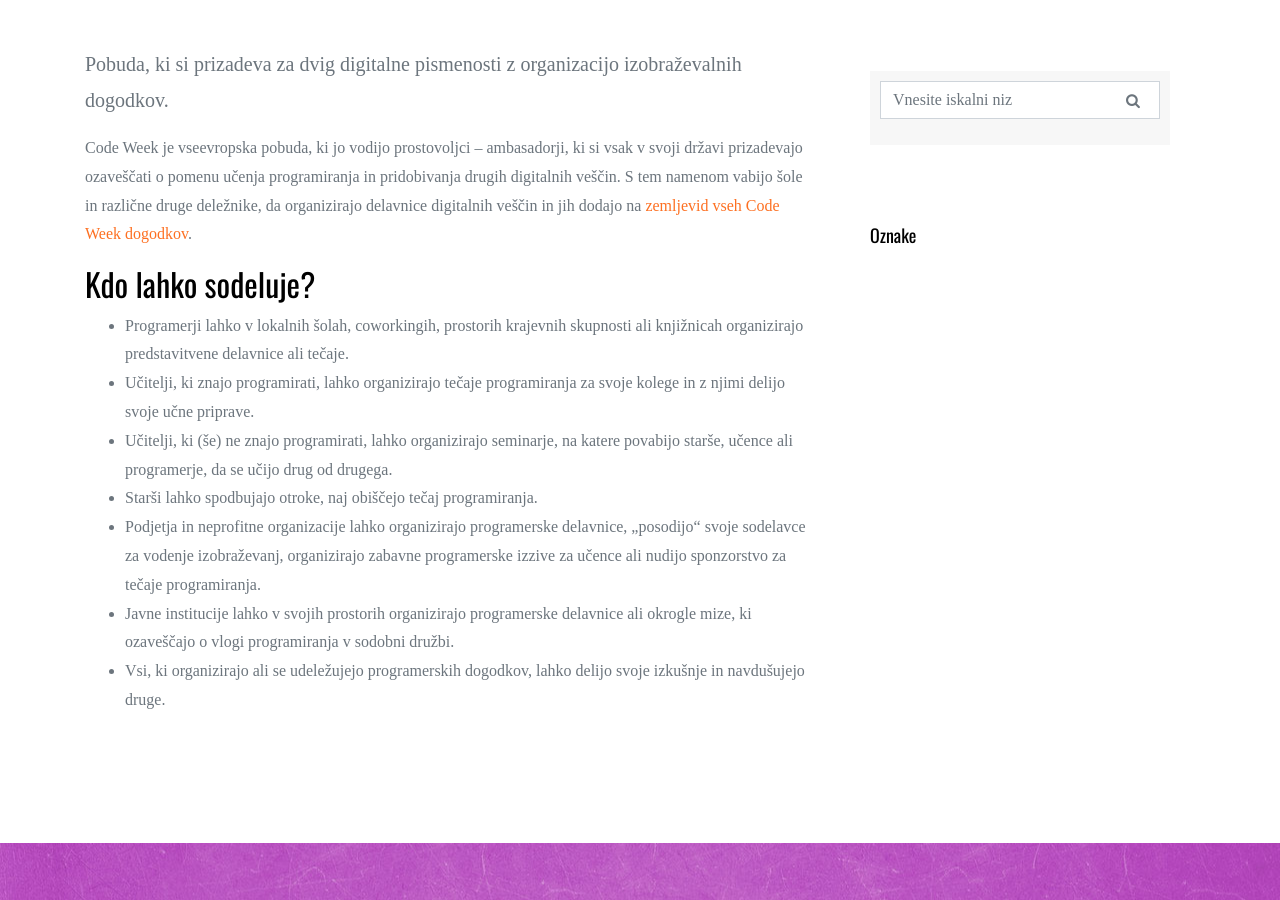
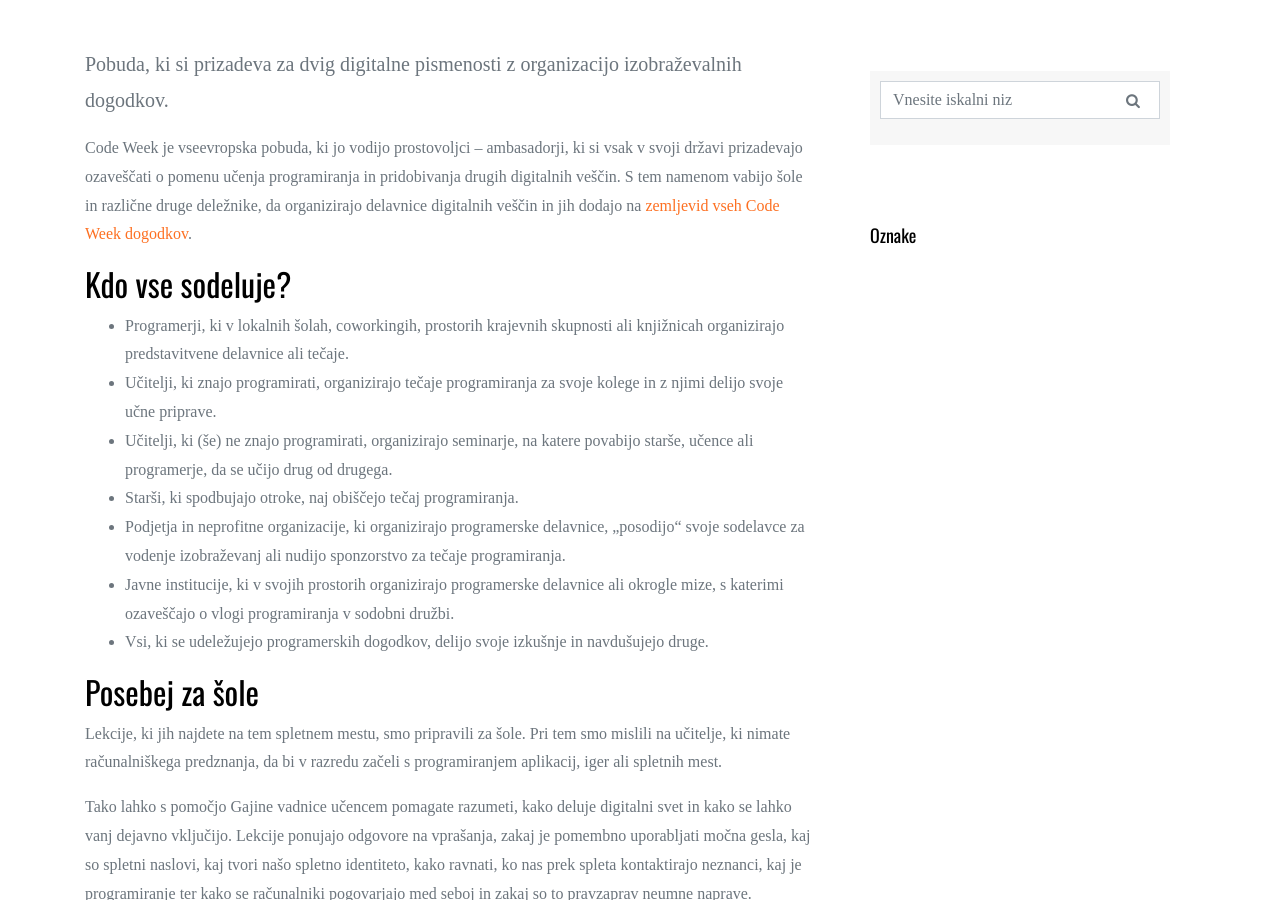
Before and after one commit to codeweeksi/gajin-svet, a Jekyll site: the page built from _featured/featured-article4.md, in a window 1280 px wide and 900 px high, scrolled down 616 px. Built offline with Jekyll 4.4.1, drawn with Linux system fonts in a browser that asks for light colours; some web fonts are replaced; comment, search, counter and statistics services are not loaded.

Commit message:
edited text

```diff
--- a/_featured/featured-article4.md
+++ b/_featured/featured-article4.md
@@ -10,11 +10,16 @@ excerpt: Pobuda, ki si prizadeva za dvig digitalne pismenosti z organizacijo izo
 
 Code Week je vseevropska pobuda, ki jo vodijo prostovoljci – ambasadorji, ki si vsak v svoji državi prizadevajo ozaveščati o pomenu učenja programiranja in pridobivanja drugih digitalnih veščin. S tem namenom vabijo šole in različne druge deležnike, da organizirajo delavnice digitalnih veščin in jih dodajo na <a href="http://events.codeweek.eu/" target="blank">zemljevid vseh Code Week dogodkov</a>.
 
-## Kdo lahko sodeluje?
-* Programerji lahko v lokalnih šolah, coworkingih, prostorih krajevnih skupnosti ali knjižnicah organizirajo predstavitvene delavnice ali tečaje.
-* Učitelji, ki znajo programirati, lahko organizirajo tečaje programiranja za svoje kolege in z njimi delijo svoje učne priprave.
-* Učitelji, ki (še) ne znajo programirati, lahko organizirajo seminarje, na katere povabijo starše, učence ali programerje, da se učijo drug od drugega.
-* Starši lahko spodbujajo otroke, naj obiščejo tečaj programiranja.
-* Podjetja in neprofitne organizacije lahko organizirajo programerske delavnice, „posodijo“ svoje sodelavce za vodenje izobraževanj, organizirajo zabavne programerske izzive za učence ali nudijo sponzorstvo za tečaje programiranja.
-* Javne institucije lahko v svojih prostorih organizirajo programerske delavnice ali okrogle mize, ki ozaveščajo o vlogi programiranja v sodobni družbi.
-* Vsi, ki organizirajo ali se udeležujejo programerskih dogodkov, lahko delijo svoje izkušnje in navdušujejo druge.
+## Kdo vse sodeluje?
+* Programerji, ki v lokalnih šolah, coworkingih, prostorih krajevnih skupnosti ali knjižnicah organizirajo predstavitvene delavnice ali tečaje.
+* Učitelji, ki znajo programirati, organizirajo tečaje programiranja za svoje kolege in z njimi delijo svoje učne priprave.
+* Učitelji, ki (še) ne znajo programirati, organizirajo seminarje, na katere povabijo starše, učence ali programerje, da se učijo drug od drugega.
+* Starši, ki spodbujajo otroke, naj obiščejo tečaj programiranja.
+* Podjetja in neprofitne organizacije, ki organizirajo programerske delavnice, „posodijo“ svoje sodelavce za vodenje izobraževanj ali nudijo sponzorstvo za tečaje programiranja.
+* Javne institucije, ki v svojih prostorih organizirajo programerske delavnice ali okrogle mize, s katerimi ozaveščajo o vlogi programiranja v sodobni družbi.
+* Vsi, ki se udeležujejo programerskih dogodkov, delijo svoje izkušnje in navdušujejo druge.
+
+## Posebej za šole
+Lekcije, ki jih najdete na tem spletnem mestu, smo pripravili za šole. Pri tem smo mislili na učitelje, ki nimate računalniškega predznanja, da bi v razredu začeli s programiranjem aplikacij, iger ali spletnih mest.
+
+Tako lahko s pomočjo Gajine vadnice učencem pomagate razumeti, kako deluje digitalni svet in kako se lahko vanj dejavno vključijo. Lekcije ponujajo odgovore na vprašanja, zakaj je pomembno uporabljati močna gesla, kaj so spletni naslovi, kaj tvori našo spletno identiteto, kako ravnati, ko nas prek spleta kontaktirajo neznanci, kaj je programiranje ter kako se računalniki pogovarjajo med seboj in zakaj so to pravzaprav neumne naprave.
```
